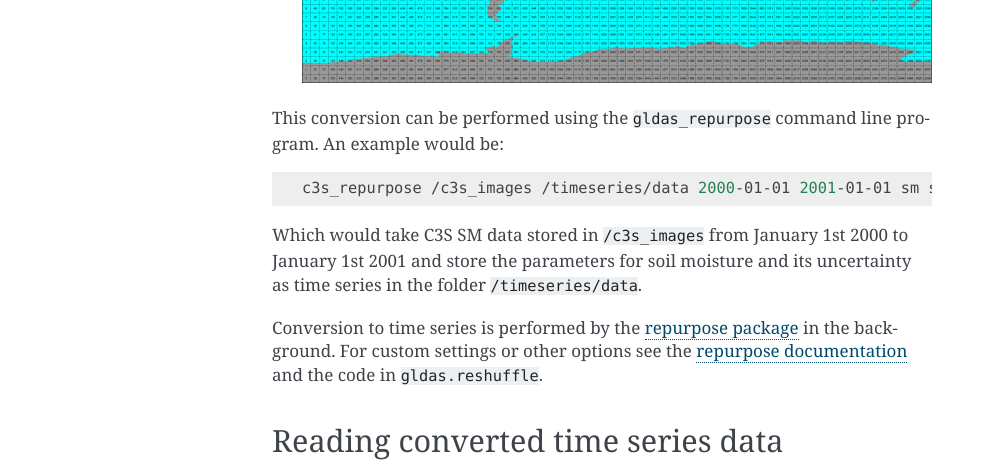
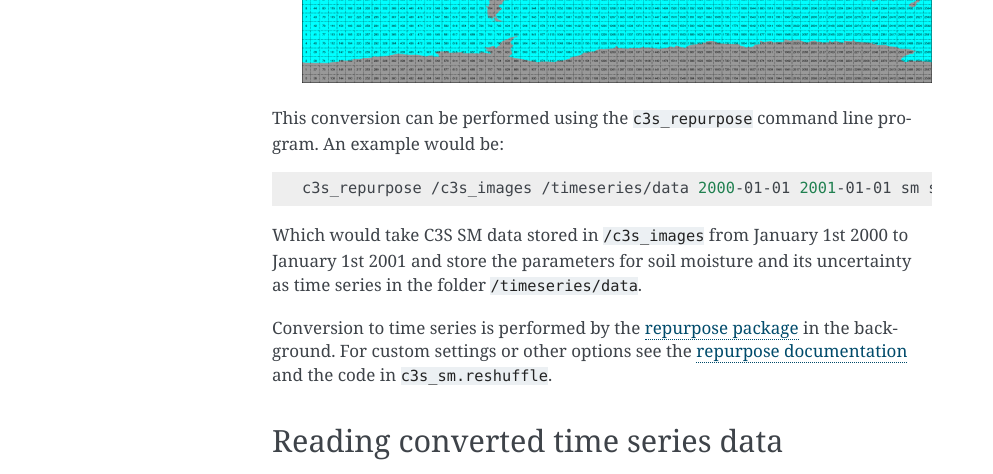
Before and after one commit to wpreimes/c3s_sm, a Sphinx documentation site: the page built from docs/img2ts.rst, in a window 1280 px wide. Shown: the part 835-1309 px from the top of the page, without its empty margins (148-1141 px from the left). Built offline with Sphinx 7.4.7, drawn with Linux system fonts in a browser that asks for light colours; pages that are not in the unit, such as notebooks, are missing from menus.

Commit message:
Fix typo

```diff
--- a/docs/img2ts.rst
+++ b/docs/img2ts.rst
@@ -20,7 +20,7 @@ methods. We have chosen to do it in the following way:
   .. image:: 5x5_cell_partitioning.png
      :target: 5x5_cell_partitioning.png
 
-This conversion can be performed using the ``gldas_repurpose`` command line
+This conversion can be performed using the ``c3s_repurpose`` command line
 program. An example would be:
 
 .. code-block:: shell
@@ -35,7 +35,7 @@ Conversion to time series is performed by the `repurpose package
 <https://github.com/TUW-GEO/repurpose>`_ in the background. For custom settings
 or other options see the `repurpose documentation
 <http://repurpose.readthedocs.io/en/latest/>`_ and the code in
-``gldas.reshuffle``.
+``c3s_sm.reshuffle``.
 
 Reading converted time series data
 ----------------------------------
```
